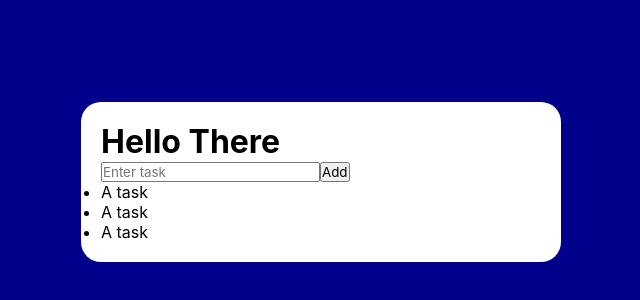
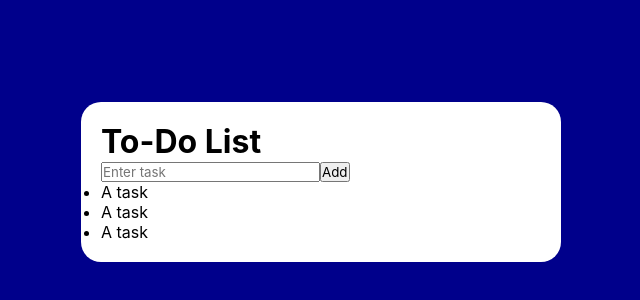
Before and after one commit to Jiatao7/To-Do-List, a React (Vite) app: page / in a window 1280 px wide. Shown: the part 218-518 px from the top of the page, without its empty margins (319-959 px from the left). Built offline with nearby package versions, Linux system fonts and the light colour scheme.

Commit message:
change title

```diff
--- a/src/App.jsx
+++ b/src/App.jsx
@@ -3,7 +3,7 @@ import Task from "./Task";
 export default function App() {
   return (
     <>
-      <h1> Hello There </h1>
+      <h1 className="heading">To-Do List</h1>
       <input type="text" id="task" placeholder="Enter task"/>
       <button className="addTask">Add</button>
       <ul className = "taskList">
```
